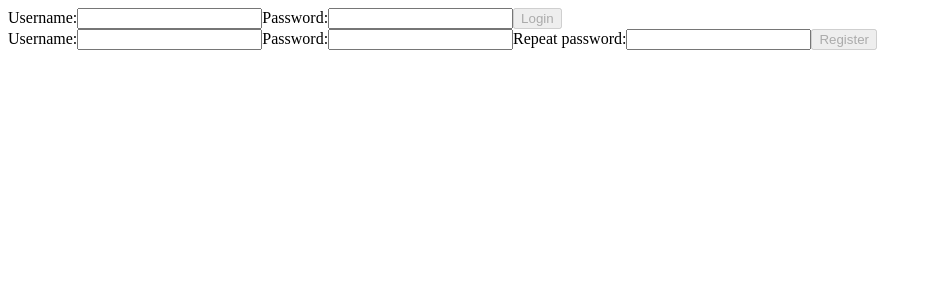
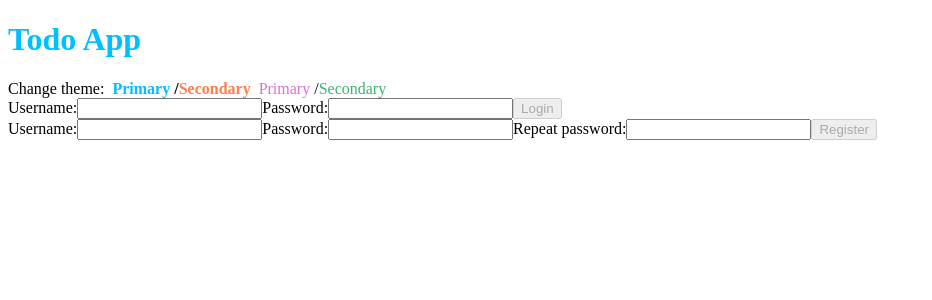
Before and after one commit to mlabunski/CSC436_HW2, a React (Create React App) app: page / in a window 1280 px wide. Shown: the top 300 px of the page, without its empty margins (0-932 px from the left). Built offline with nearby package versions, Linux system fonts and the light colour scheme.

Commit message:
state context

```diff
--- a/src/App.js
+++ b/src/App.js
@@ -1,8 +1,11 @@
-import { useReducer, useEffect } from "react";
+import { useReducer, useEffect, useState } from "react";
 import UserBar from "./user/UserBar";
 import TodoList from "./todo/TodoList";
 import CreateTodo from "./todo/CreateTodo";
 import appReducer from "./Reducers";
+import Header from "./Header";
+import { ThemeContext, StateContext } from "./Contexts";
+import ChangeTheme from "./ChangeTheme";
 
 function App({ title }) {
   const [state, dispatch] = useReducer(appReducer, { user: "", todos: [] });
@@ -15,14 +18,23 @@ function App({ title }) {
     }
   }, [state.user]);
 
+  const [theme, setTheme] = useState({
+    primaryColor: "deepskyblue",
+    secondaryColor: "coral",
+  });
+
   return (
     <div>
-      <UserBar user={state.user} dispatch={dispatch} />
-      <TodoList todos={state.todos} />
-      <br />
-      {state.user && (
-        <CreateTodo user={state.user} todos={state.todos} dispatch={dispatch} />
-      )}
+      <StateContext.Provider value={{ state, dispatch }}>
+        <ThemeContext.Provider value={theme}>
+          <Header title="Todo App" />
+          <ChangeTheme theme={theme} setTheme={setTheme} />
+          <UserBar />
+          <TodoList />
+          <br />
+          {state.user && <CreateTodo />}
+        </ThemeContext.Provider>
+      </StateContext.Provider>
     </div>
   );
 }
--- /dev/null
+++ b/src/ChangeTheme.js
@@ -0,0 +1,29 @@
+import React from "react";
+import ThemeItem from "./ThemeItem";
+
+const THEMES = [
+  { primaryColor: "deepskyblue", secondaryColor: "coral" },
+  { primaryColor: "orchid", secondaryColor: "mediumseagreen" },
+];
+
+export default function ChangeTheme({ theme, setTheme }) {
+  function isActive(t) {
+    return (
+      t.primaryColor === theme.primaryColor &&
+      t.secondaryColor === theme.secondaryColor
+    );
+  }
+  return (
+    <div>
+      Change theme:
+      {THEMES.map((t, i) => (
+        <ThemeItem
+          key={"theme-" + i}
+          theme={t}
+          active={isActive(t)}
+          onClick={() => setTheme(t)}
+        />
+      ))}{" "}
+    </div>
+  );
+}
--- /dev/null
+++ b/src/Contexts.js
@@ -0,0 +1,11 @@
+import React from "react";
+
+export const ThemeContext = React.createContext({
+  primaryColor: "deepskyblue",
+  secondaryColor: "coral",
+});
+
+export const StateContext = React.createContext({
+  state: {},
+  dispatch: () => {},
+});
--- /dev/null
+++ b/src/Header.js
@@ -0,0 +1,9 @@
+import React, { useContext } from "react";
+import { ThemeContext } from "./Contexts";
+
+const Header = ({ title }) => {
+  const { primaryColor } = useContext(ThemeContext);
+  return <h1 style={{ color: primaryColor }}>{title}</h1>;
+};
+
+export default Header;
--- /dev/null
+++ b/src/ThemeItem.js
@@ -0,0 +1,15 @@
+export default function ThemeItem({ theme, active, onClick }) {
+  return (
+    <span
+      onClick={onClick}
+      style={{
+        cursor: "pointer",
+        paddingLeft: 8,
+        fontWeight: active ? "bold" : "normal",
+      }}
+    >
+      <span style={{ color: theme.primaryColor }}>Primary</span> /
+      <span style={{ color: theme.secondaryColor }}>Secondary</span>
+    </span>
+  );
+}
--- a/src/todo/CreateTodo.js
+++ b/src/todo/CreateTodo.js
@@ -1,10 +1,14 @@
-import { useState } from "react";
+import { useState, useContext } from "react";
 import { v4 } from "uuid";
+import { StateContext } from "../Contexts";
 
-export default function CreateTodo({ user, todos, dispatch }) {
+export default function CreateTodo() {
   const [title, setTitle] = useState("");
   const [description, setDescription] = useState("");
   const date = new Date();
+
+  const { state, dispatch } = useContext(StateContext);
+  const { user } = state;
 
   return (
     <form
--- a/src/todo/Todo.js
+++ b/src/todo/Todo.js
@@ -1,6 +1,9 @@
 import { useState } from "react";
+import { useContext } from "react";
+import { ThemeContext } from "../Contexts";
 
 export default function Todo({ title, description, author, dateCreated }) {
+  const { secondaryColor } = useContext(ThemeContext);
   const [complete, setComplete] = useState(false);
   var completeMsg = "";
   const date = new Date();
@@ -14,7 +17,7 @@ export default function Todo({ title, description, author, dateCreated }) {
   return (
     <div>
       <br />
-      <h3>{title}</h3>
+      <h3 style={{ color: secondaryColor }}>{title}</h3>
       <div>{description}</div>
       <br />
       <i>
--- a/src/todo/TodoList.js
+++ b/src/todo/TodoList.js
@@ -1,6 +1,10 @@
+import { useContext } from "react";
+import { StateContext } from "../Contexts";
 import Todo from "./Todo";
 
-export default function TodoList({ todos = [] }) {
+export default function TodoList() {
+  const { state } = useContext(StateContext);
+  const { todos } = state;
   return (
     <div>
       {todos.map((t, i) => (
--- a/src/user/Login.js
+++ b/src/user/Login.js
@@ -1,6 +1,8 @@
-import React, { useState } from "react";
+import React, { useState, useContext } from "react";
+import { StateContext } from "../Contexts";
 
-export default function Login({ dispatch }) {
+export default function Login() {
+  const { dispatch } = useContext(StateContext);
   const [username, setUsername] = useState("");
 
   return (
--- a/src/user/Logout.js
+++ b/src/user/Logout.js
@@ -1,4 +1,9 @@
-export default function Logout({ user, dispatch }) {
+import { useContext } from "react";
+import { StateContext } from "../Contexts";
+
+export default function Logout() {
+  const { state, dispatch } = useContext(StateContext);
+  const { user } = state;
   return (
     <form
       onSubmit={(e) => {
--- a/src/user/Register.js
+++ b/src/user/Register.js
@@ -1,6 +1,8 @@
-import { useState } from "react";
+import { useState, useContext } from "react";
+import { StateContext } from "../Contexts";
 
-export default function Register({ dispatch }) {
+export default function Register() {
+  const { dispatch } = useContext(StateContext);
   const [username, setUsername] = useState("");
   const [password, setPassword] = useState("");
   const [passwordRepeat, setPasswordRepeat] = useState("");
--- a/src/user/UserBar.js
+++ b/src/user/UserBar.js
@@ -1,15 +1,19 @@
+import { useContext } from "react";
+import { StateContext } from "../Contexts";
+
 import Login from "./Login";
 import Logout from "./Logout";
 import Register from "./Register";
 
-export default function UserBar({ user, dispatch }) {
-  if (user) {
-    return <Logout user={user} dispatch={dispatch} />;
+export default function UserBar() {
+  const { state } = useContext(StateContext);
+  if (state.user) {
+    return <Logout />;
   } else {
     return (
       <>
-        <Login dispatch={dispatch} />
-        <Register dispatch={dispatch} />
+        <Login />
+        <Register />
       </>
     );
   }
```
